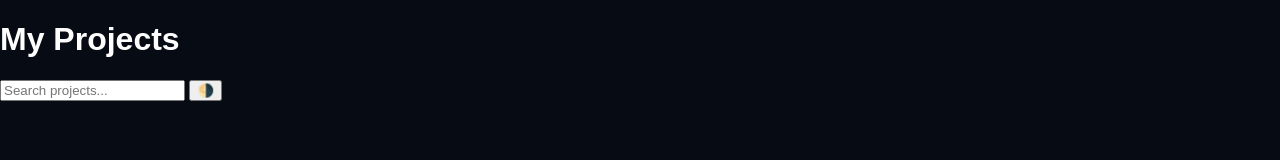
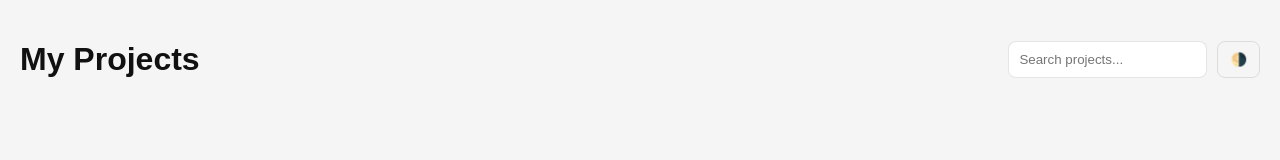
Before and after one commit to Omar-fy/Omar-fy.github.io, a plain HTML site: page index.html in a window 1280 px wide. Drawn offline with Linux system fonts and the light colour scheme; no server answers.

Commit message:
Update styles.css

```diff
--- a/styles.css
+++ b/styles.css
@@ -1,36 +1,76 @@
+:root {
+  --bg: #f5f5f5;
+  --text: #111;
+  --card: rgba(255,255,255,0.6);
+  --border: rgba(0,0,0,0.1);
+  --accent: #0066ff;
+}
+
+body.dark {
+  --bg: #0b0f19;
+  --text: #ffffff;
+  --card: rgba(255,255,255,0.06);
+  --border: rgba(255,255,255,0.12);
+  --accent: #00f7ff;
+}
+
 body {
   margin: 0;
-  font-family: "Space Grotesk", sans-serif;
-  background: #070b14;
-  color: white;
+  font-family: Arial, sans-serif;
+  background: var(--bg);
+  color: var(--text);
+  transition: 0.3s ease;
 }
 
-.bg {
-  position: fixed;
-  inset: 0;
-  background: radial-gradient(circle at 20% 20%, rgba(0,247,255,0.2), transparent 40%);
-  z-index: -1;
+/* TOP BAR */
+.topbar {
+  display: flex;
+  justify-content: space-between;
+  padding: 20px;
+  align-items: center;
 }
 
-.header {
-  text-align: center;
-  padding: 60px 20px 20px;
+.controls {
+  display: flex;
+  gap: 10px;
 }
 
+input {
+  padding: 10px;
+  border-radius: 8px;
+  border: 1px solid var(--border);
+  outline: none;
+}
+
+button {
+  padding: 10px 12px;
+  border-radius: 8px;
+  border: 1px solid var(--border);
+  background: transparent;
+  cursor: pointer;
+}
+
+/* GRID */
 #repo-container {
   display: grid;
-  grid-template-columns: repeat(auto-fit, minmax(280px, 1fr));
-  gap: 20px;
+  grid-template-columns: repeat(auto-fit, minmax(260px, 1fr));
+  gap: 15px;
   padding: 20px;
-  max-width: 1100px;
-  margin: auto;
 }
 
+/* GLASS CARD */
 .card {
-  background: rgba(255,255,255,0.06);
-  border: 1px solid rgba(255,255,255,0.1);
+  padding: 18px;
   border-radius: 16px;
-  padding: 20px;
+  background: var(--card);
+  border: 1px solid var(--border);
+  backdrop-filter: blur(12px);
+  transition: 0.2s ease;
+}
+
+.card:hover {
+  transform: translateY(-4px);
+  border-color: var(--accent);
 }
 
 .card h2 {
@@ -39,9 +79,10 @@ body {
 
 .card p {
   opacity: 0.7;
+  font-size: 14px;
 }
 
 .card a {
-  color: #00f7ff;
+  color: var(--accent);
   text-decoration: none;
 }
```
